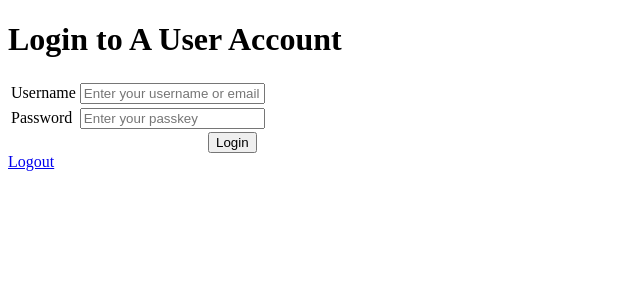
After one commit to TegaRorobi/School-Portal, a Django app: page /login/ in a window 1280 px wide. The commit adds this page. Shown: the top 300 px of the page, without its empty margins (0-640 px from the left). Run offline with Django 4.2, Linux system fonts and the light colour scheme.

Commit message:
added a login form in login.html to test logging in users

```diff
--- a/users/templates/users/create.html
+++ b/users/templates/users/create.html
@@ -15,7 +15,7 @@
 			<input type="text" name="name">
 			<label>Email</label>
 			<input type="email" name="email">
-			{{form|crispy}}
+			{{form}}
 			<label>Password</label>
 			<input type="password" name="password">
 
--- /dev/null
+++ b/users/templates/users/login.html
@@ -0,0 +1,36 @@
+<!DOCTYPE html>
+<html lang="en">
+<head>
+    <meta charset="UTF-8">
+    <meta http-equiv="X-UA-Compatible" content="IE=edge">
+    <meta name="viewport" content="width=device-width, initial-scale=1.0">
+    <title>Document</title>
+</head>
+<body>
+    <h1>Login to A User Account</h1>
+    {% if user.is_authenticated %}
+        <h2>User has passed the .is_authenticated condition</h2>
+    {% endif %}
+    <form action="." method="POST">
+        {% csrf_token %}
+        <table>
+            <tr>
+                <td><label for="username">Username</label></td>
+                <td><input type="text" name="username" id="" placeholder="Enter your username or email"></td>
+            </tr>
+            <tr>
+                <td><label for="password">Password</label></td>
+                <td><input type="password" name="password" id="" placeholder="Enter your passkey"></td>
+            </tr>
+        </table>
+        <input style="margin-left:200px;" type="submit" name="login_btn" value="Login">
+
+
+
+    </form>
+    <a href="/admin/logout/">Logout</a>
+    {% for message in messages %}
+        <h3>{{message}}</h3>
+    {% endfor %}
+</body>
+</html>
--- a/users/urls.py
+++ b/users/urls.py
@@ -2,5 +2,6 @@ from django.urls import path
 from .views import *
 
 urlpatterns = [
-    path('', UserCreateView.as_view(), name = 'user-create')
+    path('', UserCreateView.as_view(), name = 'user-create'),
+    path('login/', UserLoginView.as_view(), name = 'user-login')
 ]
--- a/users/views.py
+++ b/users/views.py
@@ -7,6 +7,8 @@ from .forms import *
 from email.mime.multipart import MIMEMultipart
 from email.mime.text import MIMEText
 import os, smtplib, ssl
+from django.contrib.auth import login, authenticate
+from django.contrib import messages
 
 class UserCreateView(View):
 	def get(self, request):
@@ -74,3 +76,30 @@ School Name
 
 
 		return redirect('/')
+
+
+
+
+class UserLoginView(View):
+	def get(self, request, *args, **kwargs):
+		return render(request, 'users/login.html', {})
+	def post(self, request, *args, **kwargs):
+		print(request.POST)
+		if request.POST.get('login_btn'):
+			print('gotten the login button')
+			username = request.POST.get('username')
+			passkey = request.POST.get('password')
+
+			try:
+				user = authenticate(request, username=username, password=passkey)
+				if user is not None:
+					print('i have gotten a user object')
+					login(request, user)
+					print(user.username)
+					print(user.email)
+					messages.success(request, 'username has been logged in successfully')
+
+			except User.DoesNotExist:
+				messages.error(request, 'Invalid username or passkey')
+
+		return self.get(request)
```
Also changed, not shown: db.sqlite3.
